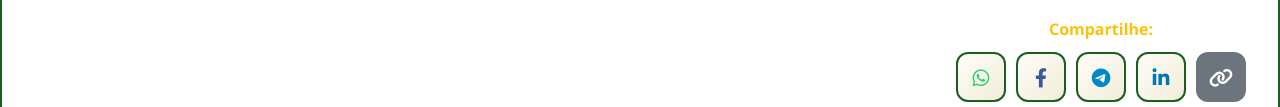
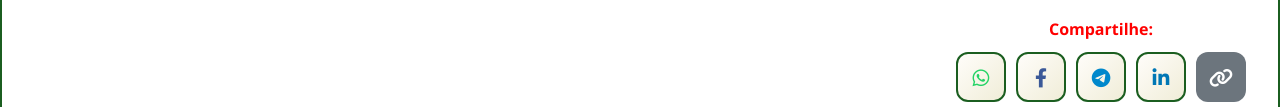
Before and after one commit to sttransestatistica-netizen/teste-site, a plain HTML site: page index.html in a window 1280 px wide. Shown: the part 686-793 px from the top of the page. Drawn offline with Linux system fonts and the light colour scheme.

Commit message:
index.html

```diff
--- a/index.html
+++ b/index.html
@@ -543,7 +543,7 @@ Gratidão à equipe da STTRANS, e permissionários que compareceram.
 <div style="width: 100%; display: flex; justify-content: flex-end;margin-top: 20px;">
   <div style="display: flex; flex-direction: column; align-items: center; gap: 5px;">
 
-<div style="font-weight: 700; margin-bottom: 5px; text-align: center; color: #FFC107;">Compartilhe:</div>
+<div style="font-weight: 700; margin-bottom: 5px; text-align: center; color: RED;">Compartilhe:</div>
 
 
     <div style="display: flex; gap: 10px;">
@@ -612,9 +612,6 @@ Gratidão à equipe da STTRANS, e permissionários que compareceram.
 </footer>
 
 
-
-
-
 <script>
     function getNewsLink() {
         return window.location.href;
```
